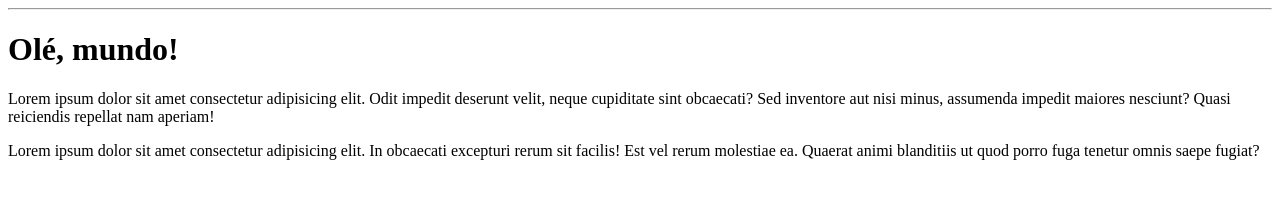
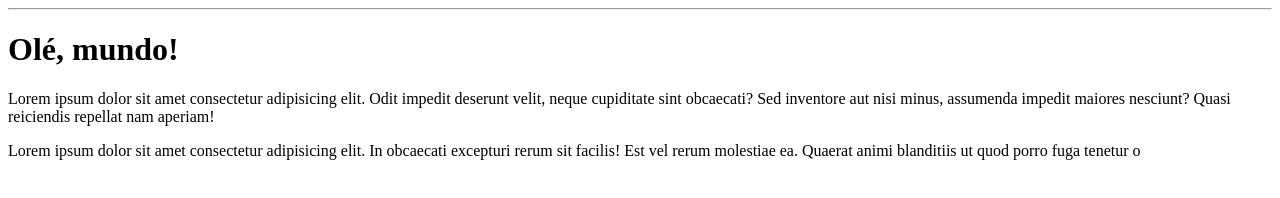
Before and after one commit to JonataFSantos/Ola-Mundo, a plain HTML site: page Site exemplo/index.html in a window 1280 px wide. Drawn offline with Linux system fonts and the light colour scheme.

Commit message:
commit
Commit test

```diff
--- a/Site exemplo/index.html
+++ b/Site exemplo/index.html
@@ -9,6 +9,6 @@
 <body>
     <h1>Olé, mundo!</h1>
     <p>Lorem ipsum dolor sit amet consectetur adipisicing elit. Odit impedit deserunt velit, neque cupiditate sint obcaecati? Sed inventore aut nisi minus, assumenda impedit maiores nesciunt? Quasi reiciendis repellat nam aperiam!</p>
-    <p>Lorem ipsum dolor sit amet consectetur adipisicing elit. In obcaecati excepturi rerum sit facilis! Est vel rerum molestiae ea. Quaerat animi blanditiis ut quod porro fuga tenetur omnis saepe fugiat?</p>
+    <p>Lorem ipsum dolor sit amet consectetur adipisicing elit. In obcaecati excepturi rerum sit facilis! Est vel rerum molestiae ea. Quaerat animi blanditiis ut quod porro fuga tenetur o</p>
 </body>
 </html>
```
